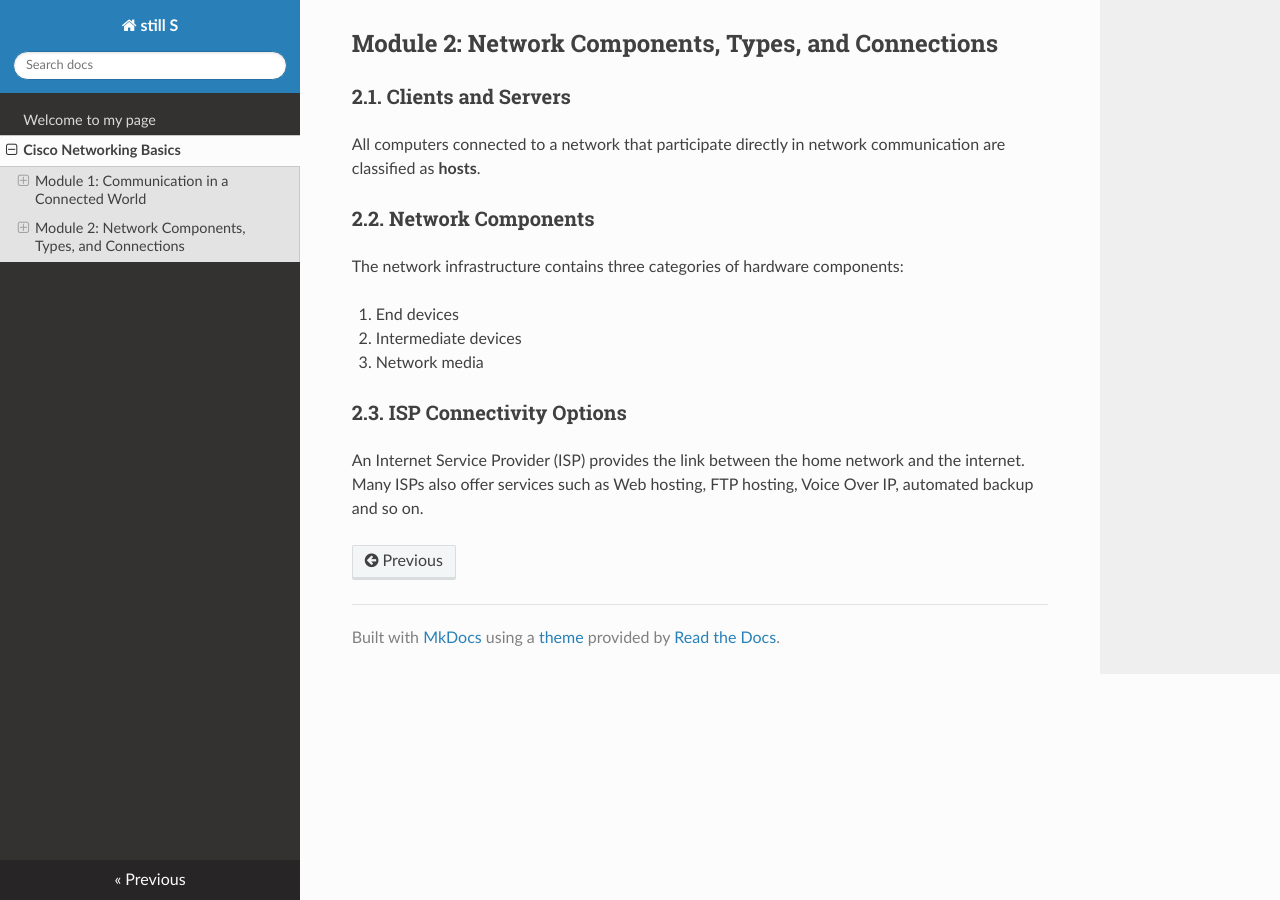
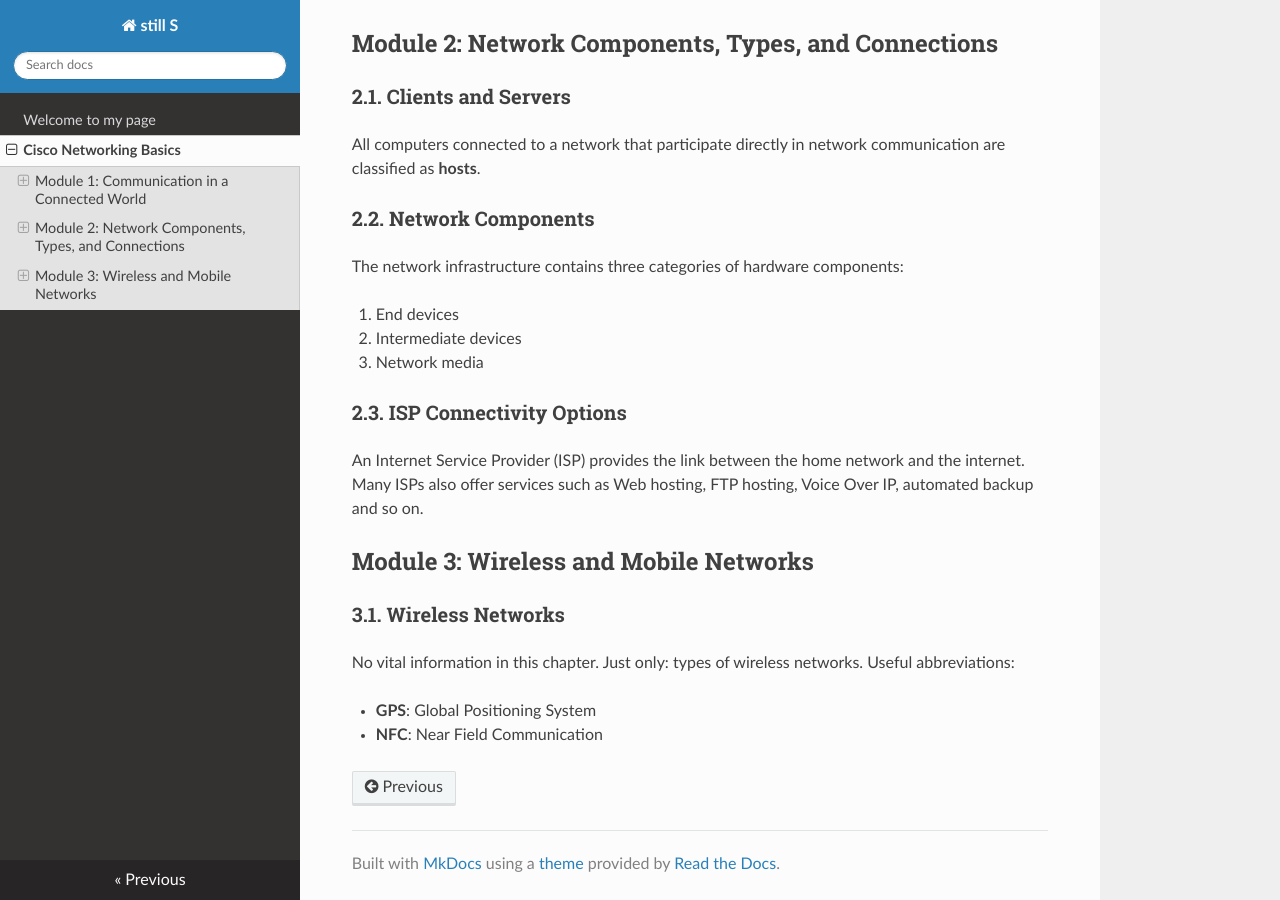
Before and after one commit to stiermid/stiermid.github.io, an MkDocs documentation site: the page built from docs/cisco-networking-basics.md, in a window 1280 px wide and 900 px high, scrolled down 1272 px. Built offline with MkDocs 1.6.1, drawn with Linux system fonts in a browser that asks for light colours; nearby versions of some CDN libraries.

Commit message:
feat: update cisco-networking-basics.md Add Module 3 notes

```diff
--- a/docs/cisco-networking-basics.md
+++ b/docs/cisco-networking-basics.md
@@ -53,3 +53,13 @@ The network infrastructure contains three categories of hardware components:
 ### 2.3. ISP Connectivity Options
 
 An Internet Service Provider (ISP) provides the link between the home network and the internet. Many ISPs also offer services such as Web hosting, FTP hosting, Voice Over IP, automated backup and so on.
+
+## Module 3: Wireless and Mobile Networks
+
+### 3.1. Wireless Networks
+
+No vital information in this chapter. Just only: types of wireless networks.
+Useful abbreviations:
+
+- **GPS**: Global Positioning System
+- **NFC**: Near Field Communication
```
